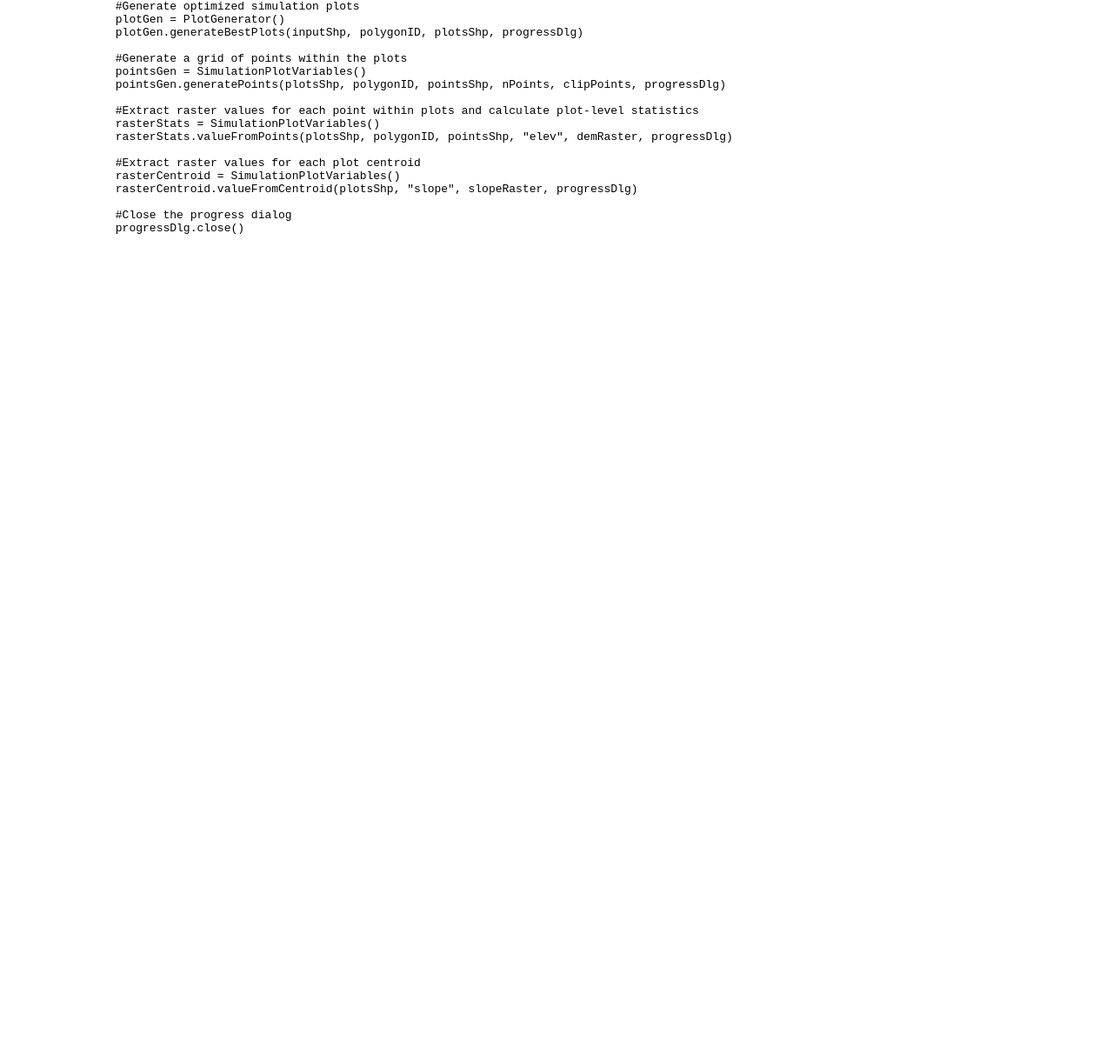
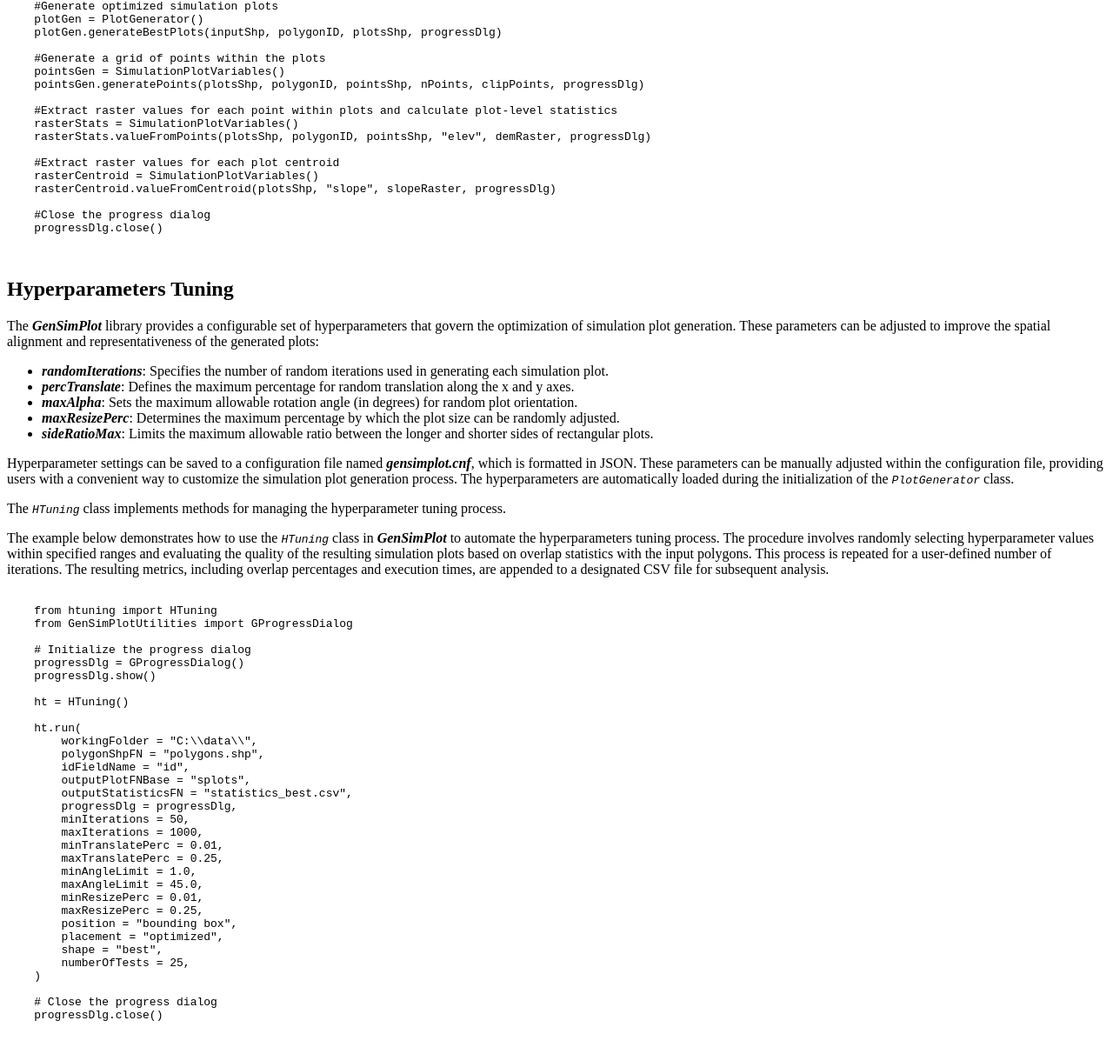
Before and after one commit to milan-koren/GenSimPlot, a plain HTML site: page help/index.html in a window 1280 px wide. Shown: the part 5178-6390 px from the top of the page at 87% size. Before the commit the page ends 5491 px from the top, so only its background shows below. Drawn offline with Linux system fonts and the light colour scheme.

Commit message:
Version 2.2

```diff
--- a/help/index.html
+++ b/help/index.html
@@ -264,6 +264,73 @@
         </pre>
     </div>
 
+    <h2>Hyperparameters Tuning</h2>
+    <div>
+        <p>
+            The <b><i>GenSimPlot</i></b> library provides a configurable set of hyperparameters that govern the optimization
+            of simulation plot generation. These parameters can be adjusted to improve the spatial alignment and representativeness
+            of the generated plots:
+        </p>
+        <ul>
+            <li><b><i>randomIterations</i></b>: Specifies the number of random iterations used in generating each simulation plot.</li>
+            <li><b><i>percTranslate</i></b>: Defines the maximum percentage for random translation along the x and y axes.</li>
+            <li><b><i>maxAlpha</i></b>: Sets the maximum allowable rotation angle (in degrees) for random plot orientation.</li>
+            <li><b><i>maxResizePerc</i></b>: Determines the maximum percentage by which the plot size can be randomly adjusted.</li>
+            <li><b><i>sideRatioMax</i></b>: Limits the maximum allowable ratio between the longer and shorter sides of rectangular plots.</li>
+        </ul>
+        <p>
+            Hyperparameter settings can be saved to a configuration file named <b><i>gensimplot.cnf</i></b>, which is formatted in JSON.
+            These parameters can be manually adjusted within the configuration file, providing users with a convenient way to customize the simulation plot generation process.
+            The hyperparameters are automatically loaded during the initialization of the <code><i>PlotGenerator</i></code> class.
+        </p>
+        <p>
+            The <code><i>HTuning</i></code> class implements methods for managing the hyperparameter tuning process.
+        </p>
+        <p>
+            The example below demonstrates how to use the <code><i>HTuning</i></code> class in <b><i>GenSimPlot</i></b>
+            to automate the hyperparameters tuning process. The procedure involves randomly selecting hyperparameter values within specified ranges
+            and evaluating the quality of the resulting simulation plots based on overlap statistics with the input polygons.
+            This process is repeated for a user-defined number of iterations. The resulting metrics, including overlap percentages and execution times,
+            are appended to a designated CSV file for subsequent analysis.
+        </p>
+        <pre>
+<code>
+    from htuning import HTuning
+    from GenSimPlotUtilities import GProgressDialog
+
+    # Initialize the progress dialog
+    progressDlg = GProgressDialog()
+    progressDlg.show()
+
+    ht = HTuning()
+
+    ht.run(
+        workingFolder = "C:\\data\\",
+        polygonShpFN = "polygons.shp",
+        idFieldName = "id",
+        outputPlotFNBase = "splots",
+        outputStatisticsFN = "statistics_best.csv",
+        progressDlg = progressDlg,
+        minIterations = 50,
+        maxIterations = 1000,
+        minTranslatePerc = 0.01,
+        maxTranslatePerc = 0.25,
+        minAngleLimit = 1.0,
+        maxAngleLimit = 45.0,
+        minResizePerc = 0.01,
+        maxResizePerc = 0.25,
+        position = "bounding box",
+        placement = "optimized",
+        shape = "best",
+        numberOfTests = 25,
+    )
+
+    # Close the progress dialog
+    progressDlg.close()
+</code>
+    </pre>
+    </div>
+
 </body>
 
 </html>
```
Lines whose indentation alone changed are shown as unchanged.
